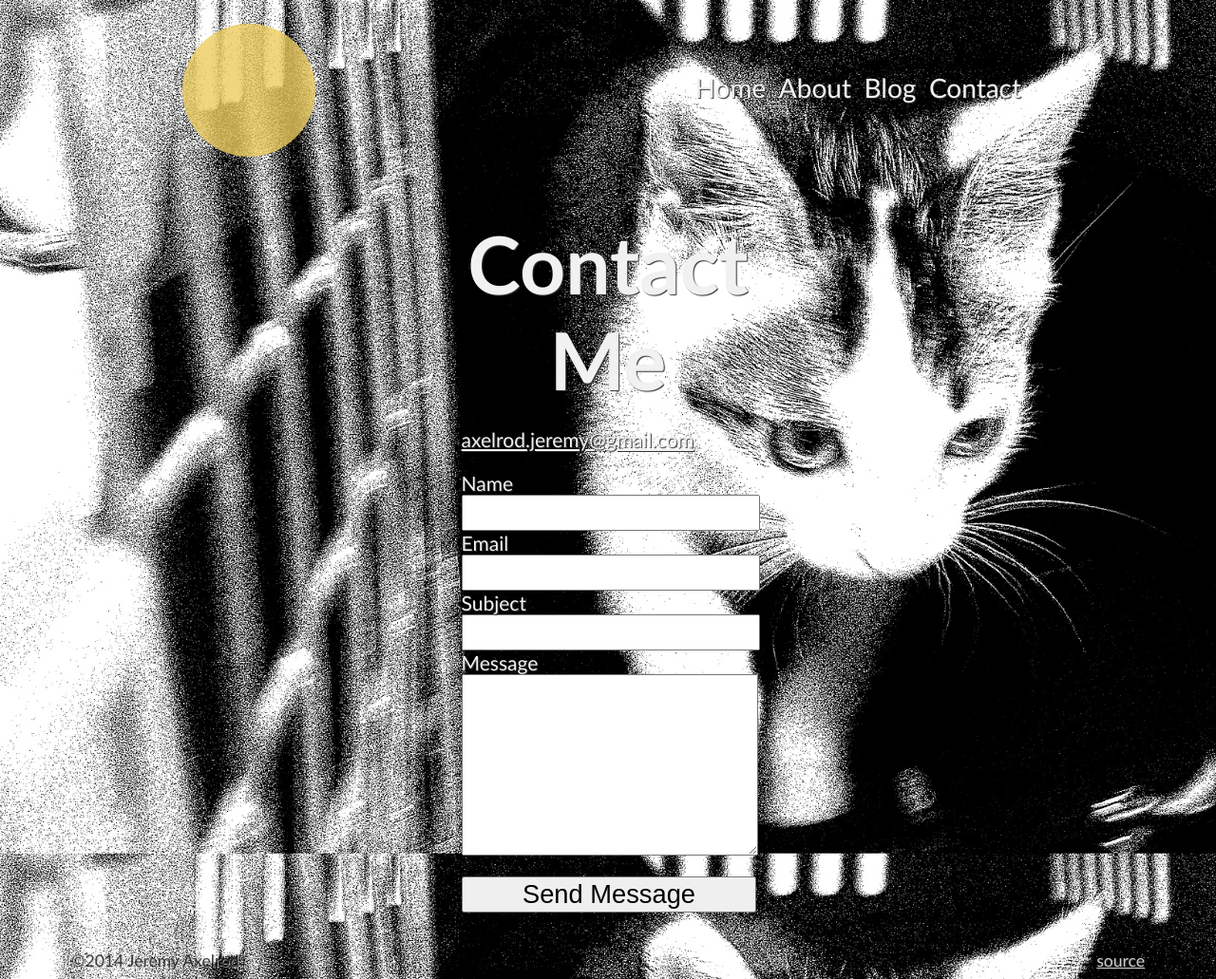
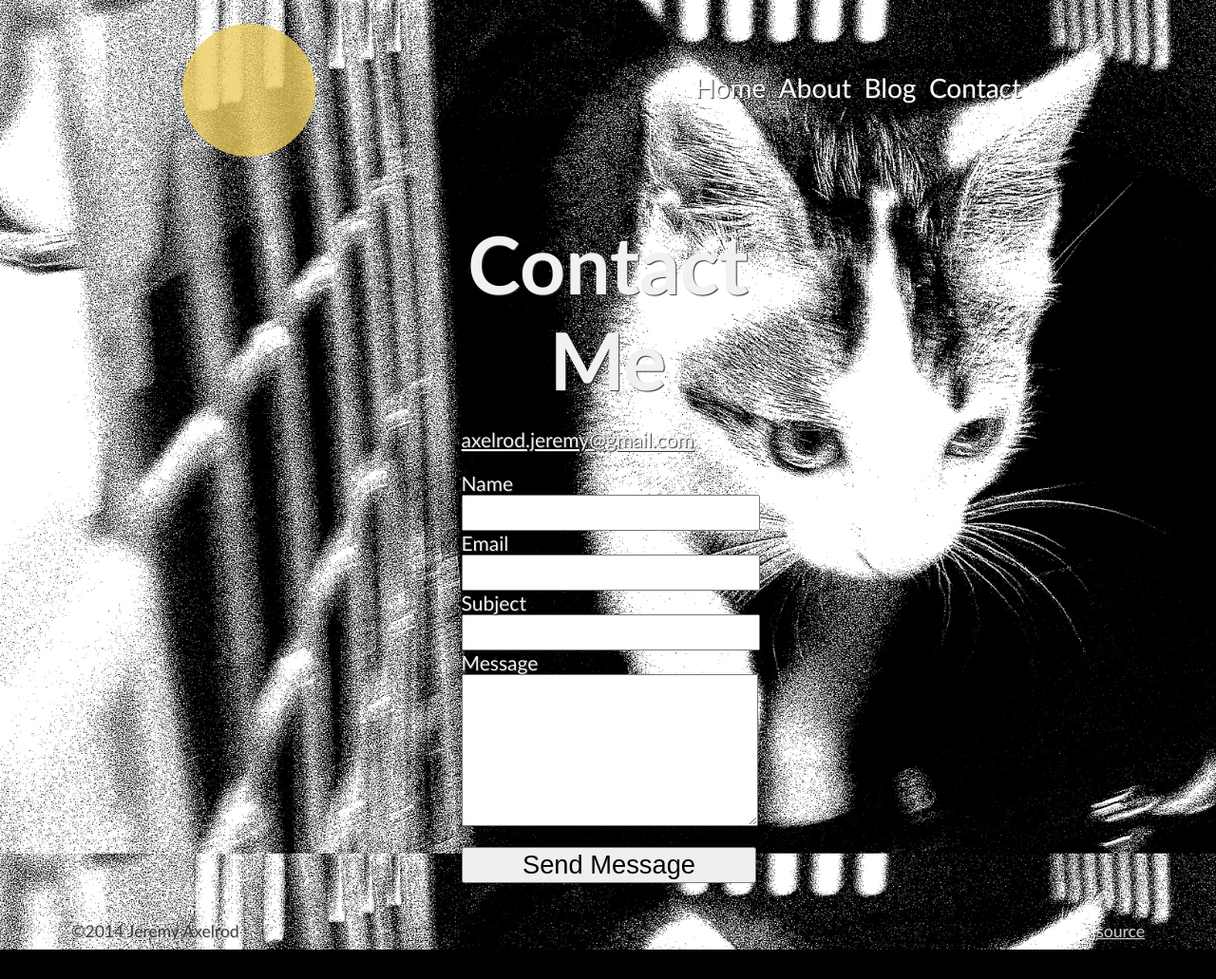
Before and after one commit to jeaxelrod/personal-site, a Rails app: page /contact in a window 1280 px wide. Shown: the whole page at 95% size. After the commit the page ends 1000 px from the top, so only its background shows below. Run offline with Rails 7, Linux system fonts and the light colour scheme; style sheets or scripts are compiled from the project's sources; some libraries are stand-ins or nearby versions; some web fonts are replaced.

Commit message:
Layout changes

```diff
--- a/app/assets/stylesheets/custom.css.scss
+++ b/app/assets/stylesheets/custom.css.scss
@@ -83,9 +83,10 @@
 			}
 
 			a {
-				padding: 0px 15px 0 30px;
+			  padding: 0px 15px 0 30px;
 			  text-decoration: none;
 			  font-size: 4em;
+			  color: white;
 			}
 
 			a:hover {
@@ -175,7 +176,6 @@
 		img {
 			float: left;
 			width: 40%;
-			opacity: 0.8;
 		}
 
 		.description {
@@ -338,9 +338,9 @@
 
 				textarea {
 					width: 100%;
-					resize: vertical;
-					font-size: 1.5em;
-					min-height: 6em;
+					resize: both;
+					font-size: .75em;
+					min-height: 10em;
 					overflow: visible;
 					margin-bottom: 18px;
 					padding: 0;
@@ -418,10 +418,6 @@
 /* Larger mobile styles (wider than 320 pixels) */
 @media only screen and (min-width: 321px) {
 
-#navagation a:first-child {
-	display: none;
-}
-
 }
 
 /* Tablet styles (wider than 600 pixels) */
@@ -482,13 +478,12 @@
 			float: right;
 			margin: 75px 200px 75px 0px;
 			padding: 0px 0px 10px 300px;
-			color: white;
 
 			a:first-child {
 			  display: inline;
 			}
 			a {
-				padding: 0px 5px 5px 5px;
+			  padding: 0px 5px 5px 5px;
 			  font-size: 2em;
 			}
 		}
@@ -648,7 +643,7 @@
 			width: 100%;
 			height: 17em;
 			font-family: Segoe UI;
-			font-size: 18px;
+			font-size: 1em;
 			resize: vertical;
 		}
 
--- a/app/views/static_pages/home.html.erb
+++ b/app/views/static_pages/home.html.erb
@@ -1,6 +1,6 @@
 <%= content_for :page_id, 'home' %>
 <div class="introduction">
-	<h1>I build web applications using Rails for a more <span id="useable">u<span id="s">s</span>able</span> and <span id="beautiful"> beautiful </span> internet.</h1>
+	<h1>I build web applications using Rails for a more usable and beautiful internet.</h1>
 </div>
 
 <div class="content">
```
Also changed, not shown: public/images/about-background.png (deleted), public/images/background.png (deleted), public/images/blog-background.png (deleted), public/images/contact-background.png (deleted), 3 other files.
